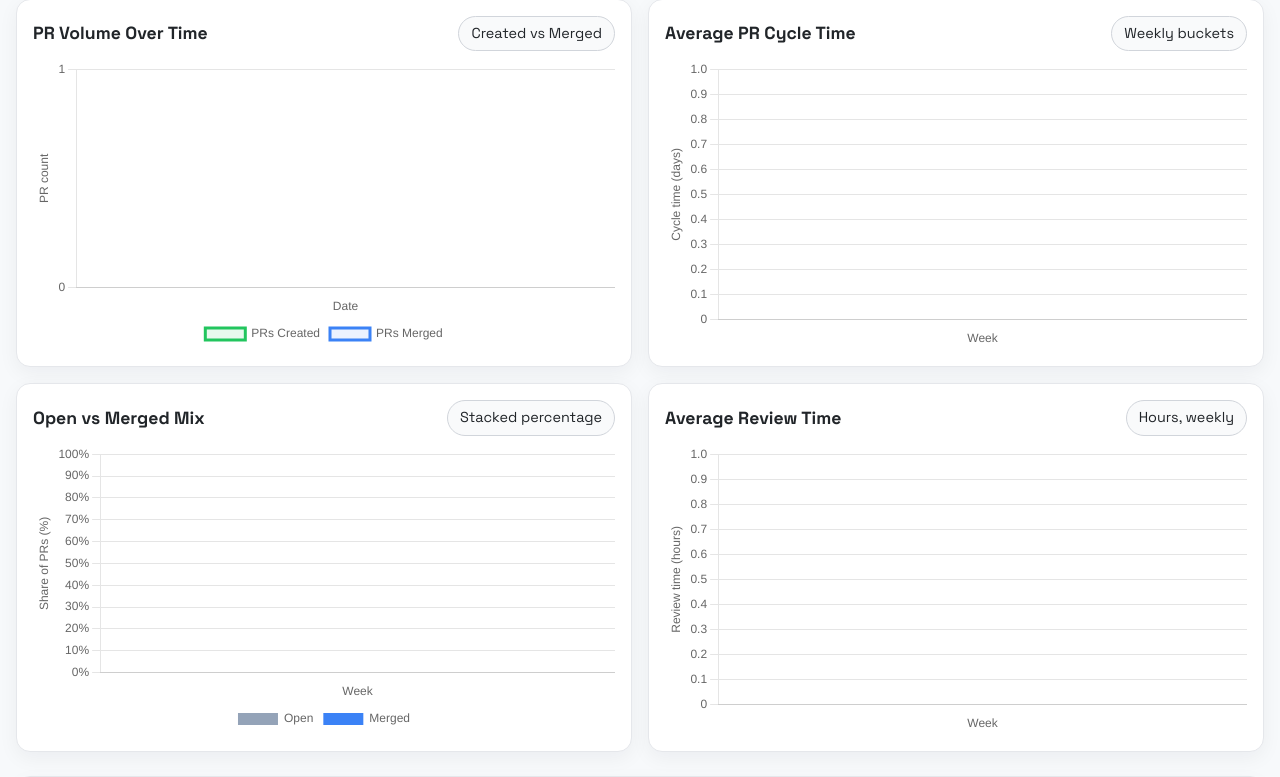
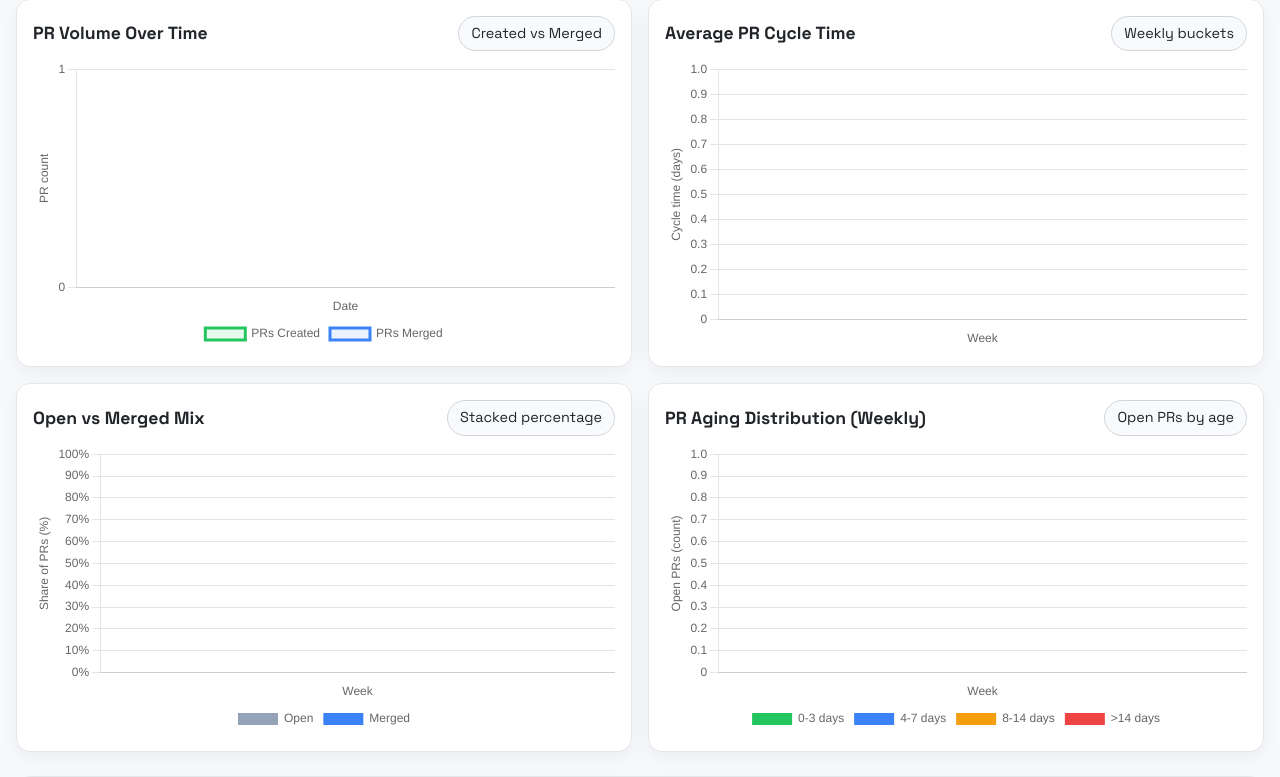
Before and after one commit to rakeshreddyperam/testing, a Flask app: page /metrics in a window 1280 px wide. Shown: the part 455-1232 px from the top of the page. Run offline with Flask 3, Linux system fonts and the light colour scheme; data comes from the database, SQL or seed files in the repository; both versions use the stored data as it was after the commit; data that the repository does not hold is empty; some libraries are stand-ins or nearby versions.

Commit message:
Add aging insight and PDF context

```diff
--- a/app.py
+++ b/app.py
@@ -3,7 +3,7 @@ import requests
 import os
 import json
 import csv
-from datetime import datetime
+from datetime import datetime, timedelta
 from dotenv import load_dotenv
 import logging
 import time
@@ -1248,6 +1248,17 @@ def get_metrics_dashboard():
     all_dates = sorted(set(list(created_bucket.keys()) + list(merged_bucket.keys()) + list(closed_bucket.keys())))
 
     day_items = []
+    aging_weeks = defaultdict(lambda: {'0-3': 0, '4-7': 0, '8-14': 0, '>14': 0})
+    aging_labels = {}
+
+    def get_week_bucket(dt_obj):
+        # Align to Monday
+        weekday = dt_obj.weekday()  # Monday=0
+        start = dt_obj - timedelta(days=weekday)
+        end = start + timedelta(days=6)
+        label = f"{start.day:02}/{start.month:02}–{end.day:02}/{end.month:02}\n{start.year}"
+        return start.date().isoformat(), label
+
     for day in all_dates:
         created_items = created_bucket.get(day, [])
         merged_items = merged_bucket.get(day, [])
@@ -1284,6 +1295,46 @@ def get_metrics_dashboard():
             'openCount': open_count,
             'mergedCount': merged_count
         })
+
+    # Build aging distribution for currently open PRs
+    now_dt = datetime.utcnow()
+    for pr in prs:
+        if pr.get('state') != 'open':
+            continue
+        pr_labels_raw = [lbl.get('name') for lbl in pr.get('labels', [])]
+        if label and label.lower() != 'all':
+            target = label.lower()
+            pr_label_lc = [l.lower() for l in pr_labels_raw if l]
+            if target not in pr_label_lc:
+                continue
+        created_dt = parse_date(pr.get('created_at'))
+        if not created_dt:
+            continue
+        if start_dt and created_dt.date() < start_dt.date():
+            continue
+        if end_dt and created_dt.date() > end_dt.date():
+            continue
+        age_days = (now_dt - created_dt).days
+        if age_days <= 3:
+            bucket_key = '0-3'
+        elif age_days <= 7:
+            bucket_key = '4-7'
+        elif age_days <= 14:
+            bucket_key = '8-14'
+        else:
+            bucket_key = '>14'
+        week_key, week_label = get_week_bucket(created_dt)
+        aging_weeks[week_key][bucket_key] += 1
+        aging_labels[week_key] = week_label
+
+    aging_list = [
+        {
+            'week_key': wk,
+            'week_label': aging_labels.get(wk, wk),
+            'buckets': aging_weeks[wk]
+        }
+        for wk in sorted(aging_weeks.keys())
+    ]
 
     day_items.sort(key=lambda x: x['date'])
 
@@ -1326,7 +1377,8 @@ def get_metrics_dashboard():
             'cycle_avg': avg_cycle,
             'review_delta': review_delta
         },
-        'range': {'start': start, 'end': end}
+        'range': {'start': start, 'end': end},
+        'aging': aging_list
     })
 
 
--- a/templates/metrics.html
+++ b/templates/metrics.html
@@ -231,8 +231,8 @@
             <div class="col-lg-6">
                 <div class="card chart-card p-3 h-100">
                     <div class="d-flex justify-content-between align-items-center mb-2">
-                        <span class="section-title">Average Review Time</span>
-                        <span class="chip-label">Hours, weekly</span>
+                        <span class="section-title">PR Aging Distribution (Weekly)</span>
+                        <span class="chip-label">Open PRs by age</span>
                     </div>
                     <canvas id="barReview"></canvas>
                 </div>
@@ -393,13 +393,13 @@
                 const res = await fetch(`/api/metrics?${params.toString()}`);
                 if (!res.ok) {
                     console.error('Metrics fetch failed', res.status, res.statusText);
-                    return { items: [], kpis: { created: 0, merged: 0, closed_without_merge: 0, cycle_avg: 0 }, insights: {}, range: { start, end } };
+                    return { items: [], kpis: { created: 0, merged: 0, closed_without_merge: 0, cycle_avg: 0 }, insights: {}, range: { start, end }, aging: [] };
                 }
                 const data = await res.json();
                 return data;
             } catch (err) {
                 console.error('Metrics fetch error', err);
-                return { items: [], kpis: { created: 0, merged: 0, closed_without_merge: 0, cycle_avg: 0 }, insights: {}, range: { start, end } };
+                return { items: [], kpis: { created: 0, merged: 0, closed_without_merge: 0, cycle_avg: 0 }, insights: {}, range: { start, end }, aging: [] };
             }
         }
 
@@ -641,26 +641,50 @@
             });
         }
 
-        function renderReviewBar(data) {
-            const weeks = groupByWeek(data);
-            const labels = weeks.map(w => w.weekLabel);
-            const values = weeks.map(w => w.avgReview);
+        function renderAgingBar(agingData) {
+            const labels = agingData.map(w => w.week_label);
+            const buckets = ['0-3', '4-7', '8-14', '>14'];
+            const colors = {
+                '0-3': '#22c55e',
+                '4-7': '#3b82f6',
+                '8-14': '#f59e0b',
+                '>14': '#ef4444'
+            };
+            const datasets = buckets.map(bucket => ({
+                label: `${bucket} days`,
+                data: agingData.map(w => (w.buckets && w.buckets[bucket]) || 0),
+                backgroundColor: colors[bucket],
+                stack: 'aging'
+            }));
             const ctx = barReviewCtx();
             if (charts.review) charts.review.destroy();
             charts.review = new Chart(ctx, {
                 type: 'bar',
-                data: { labels, datasets: [{ label: 'Avg Review Time (hrs)', data: values, backgroundColor: '#6366f1' }] },
+                data: { labels, datasets },
                 options: {
-                    plugins: { legend: { display: false }, tooltip: { enabled: true } },
+                    responsive: true,
+                    plugins: {
+                        legend: { position: 'bottom' },
+                        tooltip: {
+                            callbacks: {
+                                label: ctx => {
+                                    const label = ctx.dataset.label || '';
+                                    const val = ctx.raw || 0;
+                                    return `${label}: ${val} PRs`;
+                                },
+                                title: items => (items && items.length ? items[0].label.replace('\n', ' ') : '')
+                            }
+                        }
+                    },
                     scales: {
-                        x: { title: { display: true, text: 'Week' } },
-                        y: { beginAtZero: true, title: { display: true, text: 'Review time (hours)' } }
+                        x: { stacked: true, title: { display: true, text: 'Week' } },
+                        y: { stacked: true, beginAtZero: true, title: { display: true, text: 'Open PRs (count)' } }
                     }
                 }
             });
         }
 
-        function renderInsights(data) {
+        function renderInsights(data, agingData = []) {
             const insightsEl = document.getElementById('insightsList');
             const rangeLabel = document.getElementById('insightRange');
             const start = document.getElementById('dateStart').value;
@@ -682,8 +706,6 @@
             const kpis = calcKPIs(data);
             const mergeRate = kpis.created ? Math.round((kpis.merged / kpis.created) * 100) : 0;
             const cycleTrend = kpis.cycleAvg;
-            const reviewTrend = groupByWeek(data).map(w => w.avgReview).filter(v => v);
-            const reviewChange = reviewTrend.length > 1 ? (reviewTrend[reviewTrend.length - 1] - reviewTrend[0]).toFixed(1) : '0.0';
             const cycles = data.map(d => d.cycle).filter(v => Number.isFinite(v) && v > 0);
             const cycleMedian = cycles.length ? median(cycles).toFixed(1) : '0.0';
             const weeks = groupByWeek(data);
@@ -693,16 +715,22 @@
             const firstWeekRate = weeks.length ? Math.round(((weeks[0].merged || 0) / Math.max((weeks[0].merged || 0) + (weeks[0].open || 0), 1)) * 100) : 0;
             const lastWeekRate = weeks.length ? Math.round(((weeks[weeks.length - 1].merged || 0) / Math.max((weeks[weeks.length - 1].merged || 0) + (weeks[weeks.length - 1].open || 0), 1)) * 100) : 0;
             const mergedVsCreatedDelta = weeks.length > 1 ? lastWeekRate - firstWeekRate : 0;
-            const latestReview = weeks.length ? (weeks[weeks.length - 1].avgReview || 0).toFixed(1) : '0.0';
-            const bestReviewWeek = weeks.filter(w => w.avgReview > 0).sort((a, b) => a.avgReview - b.avgReview)[0];
-            const bestReviewLabel = bestReviewWeek ? bestReviewWeek.weekLabel : 'n/a';
-            const bestReview = bestReviewWeek ? bestReviewWeek.avgReview.toFixed(1) : '0.0';
+            const agingTotals = agingData.reduce((acc, wk) => {
+                const buckets = wk.buckets || {};
+                Object.keys(acc).forEach(key => { acc[key] += buckets[key] || 0; });
+                return acc;
+            }, { '0-3': 0, '4-7': 0, '8-14': 0, '>14': 0 });
+            const agingTotalOpen = Object.values(agingTotals).reduce((a, b) => a + b, 0);
+            const oldestBucket = Object.entries(agingTotals).sort((a, b) => b[1] - a[1]).find(([, v]) => v > 0);
             const items = [
                 `Peak activity on ${peak?.date || 'n/a'} with ${peak?.created || 0} PRs created.`,
                 `Cycle time avg ${cycleTrend} days; median ${cycleMedian} days; fastest week ${bestWeekLabel} at ${bestWeekCycle} days.`,
-                `Merge rate ${mergeRate}% of created PRs; change since first week: ${mergedVsCreatedDelta} pts.`,
-                `Review time change ${reviewChange} hrs (last vs first); latest weekly avg ${latestReview} hrs; best week ${bestReviewLabel} at ${bestReview} hrs.`
+                `Merge rate ${mergeRate}% of created PRs; change since first week: ${mergedVsCreatedDelta} pts.`
             ];
+            if (agingTotalOpen > 0) {
+                const agingSummary = `Open PR aging mix: ${agingTotals['0-3']} ≤3d, ${agingTotals['4-7']} 4-7d, ${agingTotals['8-14']} 8-14d, ${agingTotals['>14']} 15d+. Oldest concentration in ${oldestBucket ? oldestBucket[0] : 'n/a'} days bucket.`;
+                items.push(agingSummary);
+            }
             items.forEach(text => {
                 const li = document.createElement('li');
                 li.className = 'insight-bullet';
@@ -724,8 +752,8 @@
             renderLineChart(filtered);
             renderCycleBar(filtered);
             renderStackedStatus(filtered);
-            renderReviewBar(filtered);
-            renderInsights(filtered);
+            renderAgingBar(response.aging || []);
+            renderInsights(filtered, response.aging || []);
             metricsData = filtered;
             window.currentFilteredData = filtered;
         }
@@ -745,8 +773,13 @@
             const imgData = canvas.toDataURL('image/png');
             const pageWidth = doc.internal.pageSize.getWidth() - 40;
             const ratio = canvas.height / canvas.width;
+            const enterpriseSel = document.getElementById('enterpriseFilter');
+            const repoSel = document.getElementById('repoFilter');
+            const enterpriseLabel = enterpriseSel?.options[enterpriseSel.selectedIndex]?.text || 'Enterprise';
+            const repoLabel = repoSel?.options[repoSel.selectedIndex]?.text || 'Repository';
             doc.text('GitHub PR Metrics', 20, 30);
-            doc.addImage(imgData, 'PNG', 20, 50, pageWidth, pageWidth * ratio);
+            doc.text(`${enterpriseLabel} | ${repoLabel}`, 20, 46);
+            doc.addImage(imgData, 'PNG', 20, 60, pageWidth, pageWidth * ratio);
             doc.save('pr-metrics.pdf');
         }
 
```
Also changed, not shown: cache.db.
